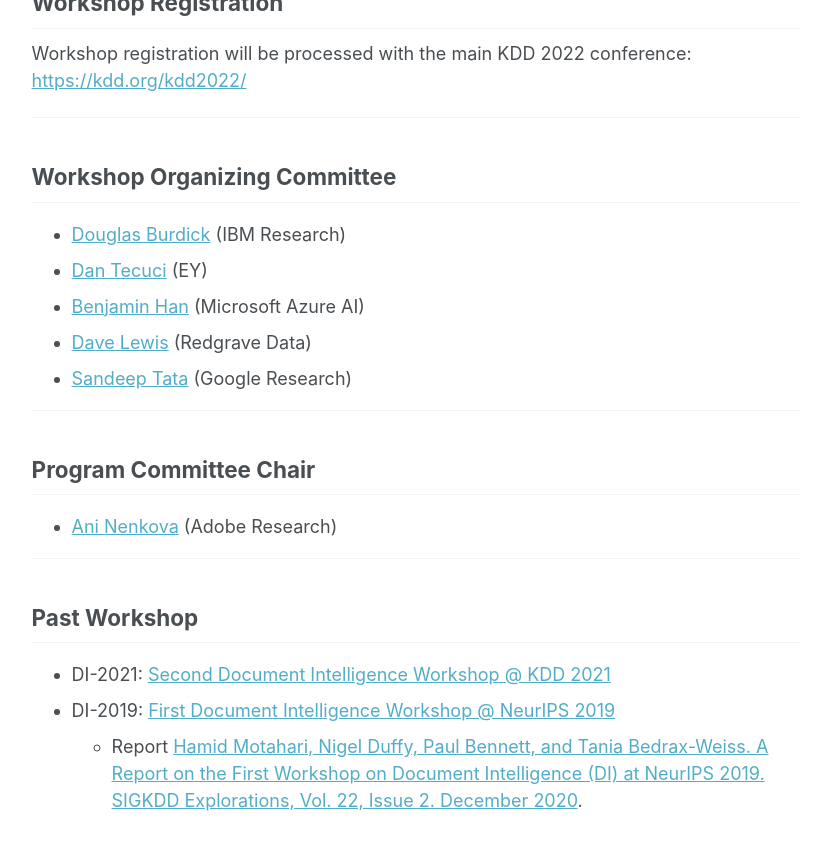
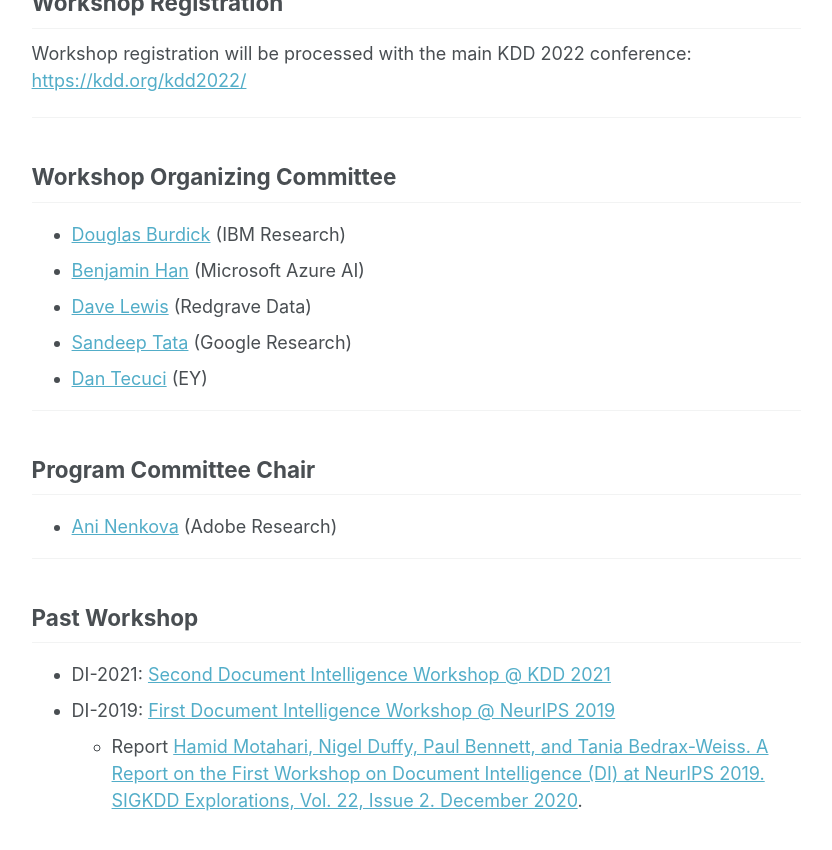
Before and after one commit to document-intelligence/DI-2022, a Jekyll site: the page built from _pages/cfp.md, in a window 1280 px wide and 900 px high, scrolled down 3407 px. Shown: the top 850 px of the window, without its empty margins (250-1082 px from the left). Built offline with Jekyll 4.4.1, drawn with Linux system fonts in a browser that asks for light colours.

Commit message:
Update cfp.md

```diff
--- a/_pages/cfp.md
+++ b/_pages/cfp.md
@@ -147,10 +147,10 @@ Workshop registration will be processed with the main KDD 2022 conference: <http
 ## Workshop Organizing Committee
 
 - [Douglas Burdick](https://researcher.watson.ibm.com/researcher/view.php?person=us-drburdic) (IBM Research)
-- [Dan Tecuci](https://www.linkedin.com/in/dantecuci/) (EY)
 - [Benjamin Han](https://www.linkedin.com/in/benjaminhan/) (Microsoft Azure AI)
 - [Dave Lewis](https://www.linkedin.com/in/daviddlewis/) (Redgrave Data)
 - [Sandeep Tata](https://research.google/people/SandeepTata/) (Google Research)
+- [Dan Tecuci](https://www.linkedin.com/in/dantecuci/) (EY)
 
 ------
 
```
